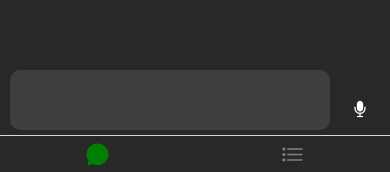
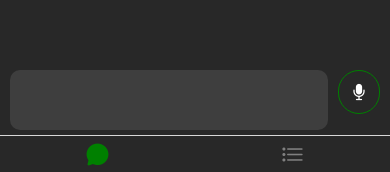
Before and after one commit to BanidAzin/recipes, a React Native app: screen /chat in a window 390 px wide. Shown: the part 660-832 px from the top of the page. Built offline with nearby package versions, Linux system fonts and the light colour scheme.

Commit message:
created a text input

```diff
--- a/src/features/chat/components/ChatInput.tsx
+++ b/src/features/chat/components/ChatInput.tsx
@@ -1,13 +1,53 @@
 import React, { useState } from "react";
-import { View, TextInput, StyleSheet } from "react-native";
+import { View, TextInput, StyleSheet, TouchableOpacity } from "react-native";
 import Ionicons from "@expo/vector-icons/Ionicons";
+import Animated, {
+  interpolate,
+  useAnimatedStyle,
+  useSharedValue,
+  withTiming,
+} from "react-native-reanimated";
 
 export const ChatInput: React.FC = () => {
   const [inputMessage, setInputMessage] = useState("");
+  const translatePositionX = useSharedValue(0);
 
   const onInputChange = (text: string) => {
     setInputMessage(text);
+    if (text.length === 0 && translatePositionX.value === 0) return;
+    if (text.length > 0 && translatePositionX.value === 0) {
+      translatePositionX.value = withTiming(1, { duration: 500 });
+      return;
+    }
+    if (text.length === 0 && translatePositionX.value === 1) {
+      translatePositionX.value = withTiming(0, { duration: 500 });
+      return;
+    }
   };
+
+  const handleSendMessage = () => {};
+
+  const micButtonStyle = useAnimatedStyle(() => {
+    const translateX = interpolate(translatePositionX.value, [0, 1], [0, 100]);
+    return {
+      transform: [
+        {
+          translateX,
+        },
+      ],
+    };
+  });
+
+  const sendButtonStyle = useAnimatedStyle(() => {
+    const scale = interpolate(translatePositionX.value, [0, 1], [0, 1]);
+    return {
+      transform: [
+        {
+          scale,
+        },
+      ],
+    };
+  });
 
   return (
     <View style={styles.container}>
@@ -20,8 +60,17 @@ export const ChatInput: React.FC = () => {
           style={styles.input}
         />
       </View>
-      <View style={styles.micIconContainer}>
-        <Ionicons name="mic" size={20} color="white" />
+      <View style={{ flexDirection: "row" }}>
+        <Animated.View style={[styles.sendButtonContainer, sendButtonStyle]}>
+          <TouchableOpacity style={styles.sendButton}>
+            <Ionicons name="send" size={20} color="white" />
+          </TouchableOpacity>
+        </Animated.View>
+        <Animated.View style={[micButtonStyle]}>
+          <TouchableOpacity style={styles.micButton}>
+            <Ionicons name="mic" size={20} color="white" />
+          </TouchableOpacity>
+        </Animated.View>
       </View>
     </View>
   );
@@ -47,10 +96,20 @@ const styles = StyleSheet.create({
     maxHeight: 120,
     color: "white",
   },
-  micIconContainer: {
+  sendButtonContainer: {
+    position: "absolute",
+  },
+  sendButton: {
     alignItems: "center",
     justifyContent: "flex-end",
     padding: 10,
     borderRadius: 10,
+    backgroundColor: "green",
+  },
+  micButton: {
+    borderColor: "green",
+    borderWidth: 1,
+    padding: 10,
+    borderRadius: 30,
   },
 });
```
